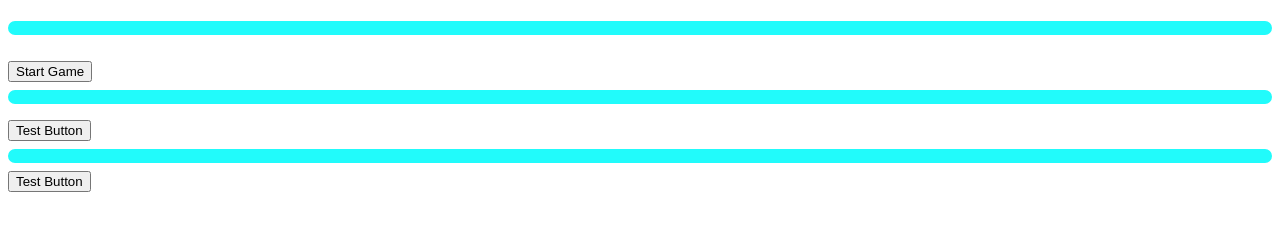
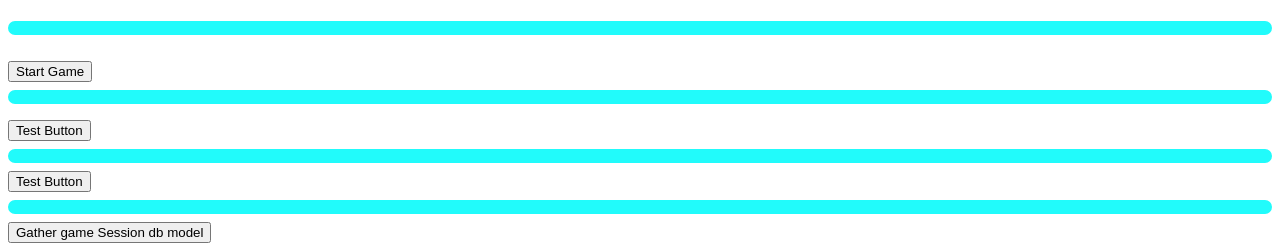
Before and after one commit to TheScoops1/4xChess, a Django app: template MainSite/templates/MainSite/game_page.html in a window 1280 px wide. Shown: the part 1045-1296 px from the top of the page. Before the commit the page ends 1237 px from the top, so only its background shows below. Run offline with Django 3.2, Linux system fonts and the light colour scheme; the template is opened without the code that fills it, so the values that code supplies are empty.

Commit message:
Added another test function that returns the game session inside of the game_page as well as

```diff
--- a/MainSite/models.py
+++ b/MainSite/models.py
@@ -29,6 +29,7 @@ class GameSession(models.Model):
     player_one_points = models.IntegerField(db_default=0)
     # session_id is a UUID6
     game_session_id = models.CharField(max_length=10, db_default=uuid6.uuid6())
+    player_login_session = models.CharField(max_length=10, db_default=0)
     date_time_deleted = models.DateTimeField(
         "date time deleted", db_default=datetime.datetime.now()
     )
--- a/MainSite/static/MainSite/gamelogic.js
+++ b/MainSite/static/MainSite/gamelogic.js
@@ -221,6 +221,27 @@ async function sendMoveToDB(session_token) {
   }
 }
 
+async function testGatherGameSession(session_token) {
+  try {
+    const response = await fetch('/' + String(session_token) + '/gather_game_session/', {
+      method: 'GET',
+      headers: {
+        'Content-Type': 'application/json',
+        'X-CSRFToken': getCookie('csrftoken')
+      }
+    });
+
+    if (!response.ok) {
+      throw new Error('Network response was not ok');
+    }
+
+    const data = await response.json();
+    console.log(data)
+  } catch (error) {
+    console.log('Error:', error);
+  }
+}
+
 function pieceToMove(nameOfPiece) {
   if (piece_to_move == null) {
     piece_to_move = game_pieces[nameOfPiece]
--- a/MainSite/templates/MainSite/game_page.html
+++ b/MainSite/templates/MainSite/game_page.html
@@ -117,6 +117,9 @@
 
   <hr>
   <button onclick='test()'>Test Button</button>
+  <hr>
+
+  <button onclick='testGatherGameSession("{{ session_token }}")'>Gather game Session db model</button>
 
   <script src="{% static 'MainSite/gamelogic.js' %}"></script>
 </body>
--- a/MainSite/urls.py
+++ b/MainSite/urls.py
@@ -14,6 +14,11 @@ urlpatterns = [
     ),
     path("<uuid:session_token>/test/", views.test, name="ajaxtest"),
     path(
+        "<uuid:session_token>/gather_game_session/",
+        views.test_get_game_session_info,
+        name="gather_game_session",
+    ),
+    path(
         "<uuid:session_token>/<str:game_board>/",
         views.game_board_update,
         name="game_board_update",
```
Also changed, not shown: MainSite/views.py (+13 -0 lines), MainSite/migrations/0009_gamesession_player_login_session_and_more.py (added).
